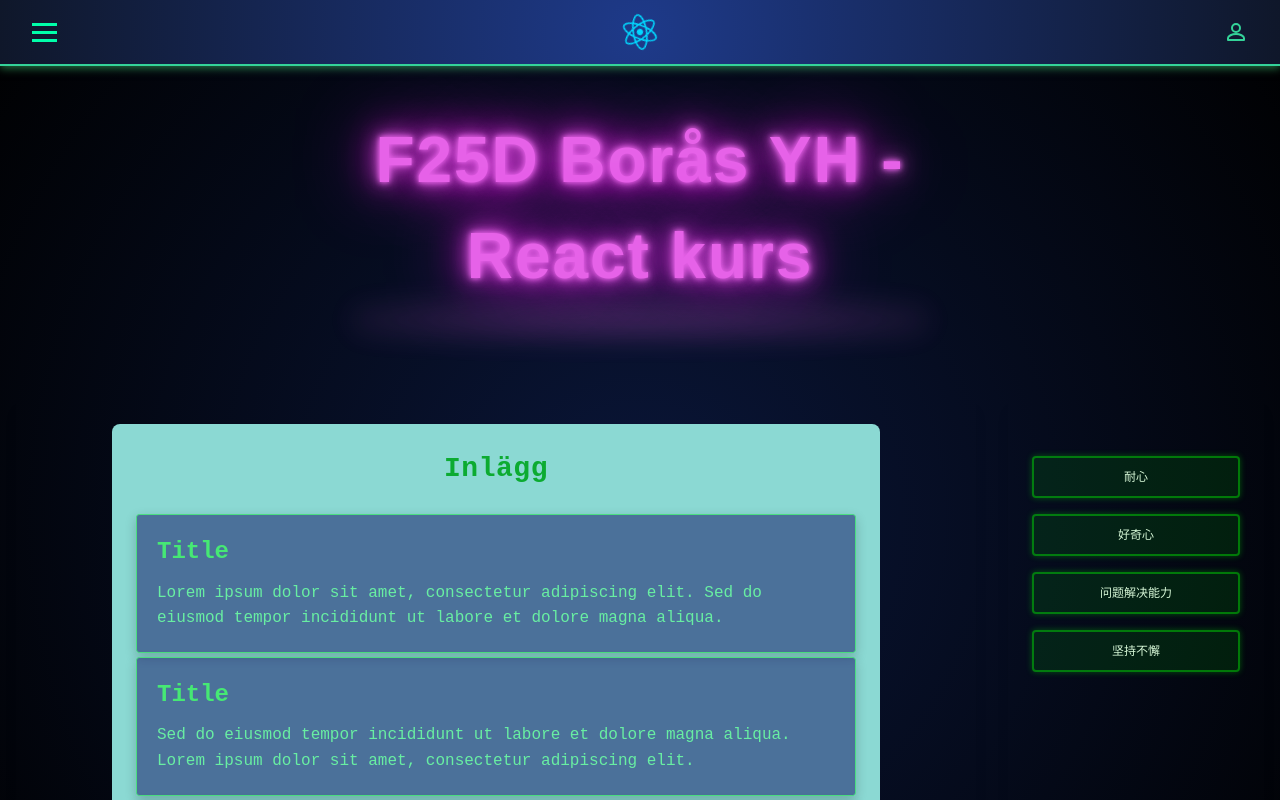
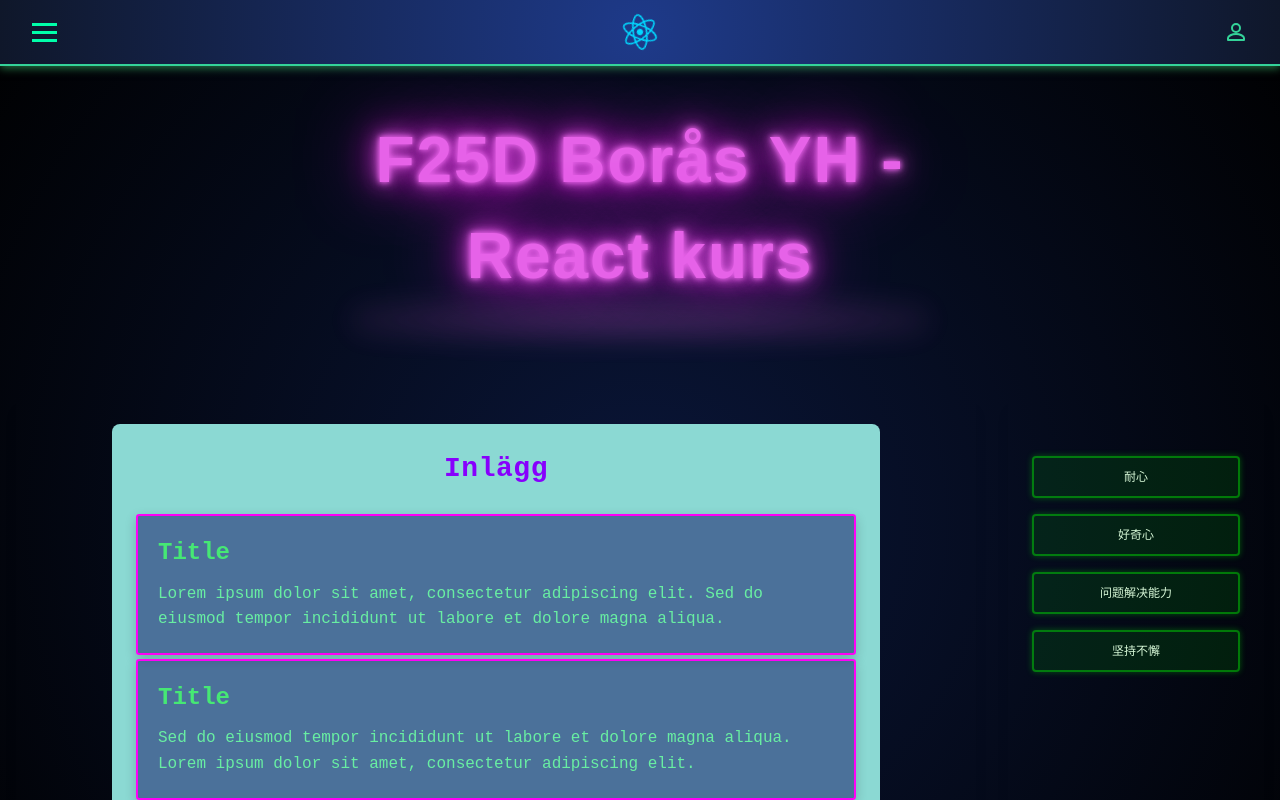
Before and after one commit to Tomshi-123/TestprojectReact2, a React (Vite) app: page / in a window 1280 px wide. Shown: the top 800 px of the page. Built offline with nearby package versions, Linux system fonts and the light colour scheme; a web font is replaced by a local one.

Commit message:
colorPush

```diff
--- a/src/components/Posts.module.css
+++ b/src/components/Posts.module.css
@@ -11,7 +11,7 @@
 .postsTitle {
   font-size: 1.75rem;
   font-weight: 700;
-  color: #0cab31;
+  color: #8700fd;
   margin-bottom: 1.5rem;
   text-align: center;
   letter-spacing: 0.02em;
@@ -23,7 +23,7 @@
   padding: 1.25rem;
   border-radius: 0.2rem;
   margin-bottom: 0.25rem;
-  border: 1px solid #4ade80;
+  border: 2px solid #ff00f7;
   box-shadow: 0 4px 12px rgba(0, 0, 0, 0.2);
   transition: transform 0.3s ease, box-shadow 0.3s ease;
 }
```
